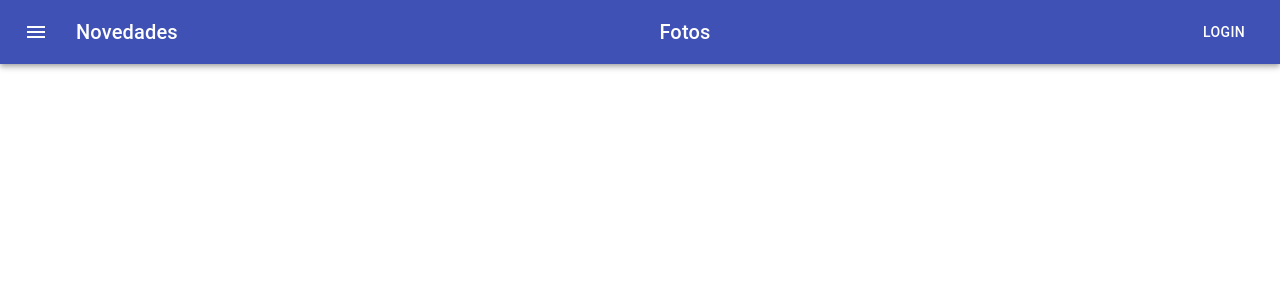
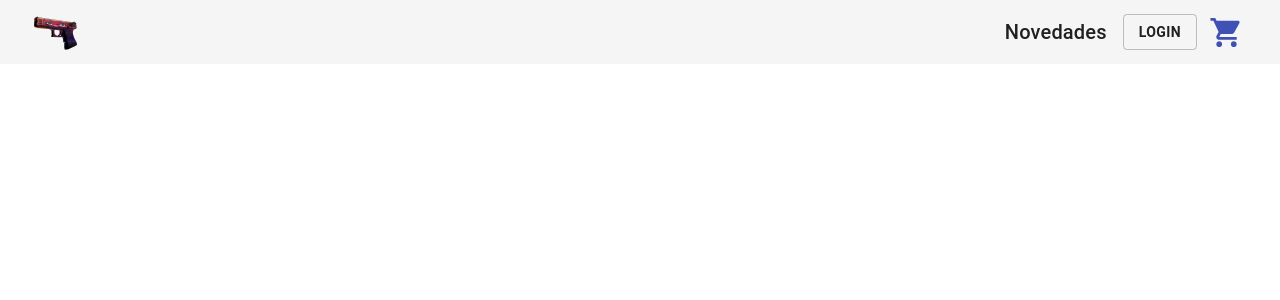
Before and after one commit to agustinsps/skin-store, a React (Create React App) app: page / in a window 1280 px wide. Shown: the top 300 px of the page. Built offline with nearby package versions, Linux system fonts and the light colour scheme.

Commit message:
Agregue el Componente Icono Carrito

```diff
--- a/public/index.html
+++ b/public/index.html
@@ -9,11 +9,7 @@
       name="description"
       content="Web site created using create-react-app"
     />
-    <link rel="apple-touch-icon" href="%PUBLIC_URL%/logo192.png" />
-    <!--
-      manifest.json provides metadata used when your web app is installed on a
-      user's mobile device or desktop. See https://developers.google.com/web/fundamentals/web-app-manifest/
-    -->
+
     <link rel="manifest" href="%PUBLIC_URL%/manifest.json" />
     <!--
       Notice the use of %PUBLIC_URL% in the tags above.
@@ -24,7 +20,7 @@
       work correctly both with client-side routing and a non-root public URL.
       Learn how to configure a non-root public URL by running `npm run build`.
     -->
-    <title>React App</title>
+    <title>Skin Store</title>
   </head>
   <body>
     <noscript>You need to enable JavaScript to run this app.</noscript>
--- a/src/App.jsx
+++ b/src/App.jsx
@@ -1,6 +1,6 @@
 
 import './App.css';
-import NavBar from './components/NavBar';
+import NavBar from './components/NavBar/NavBar';
 
 function App() {
   return (
--- /dev/null
+++ b/src/components/CartWidget.jsx
@@ -0,0 +1,12 @@
+import { IconButton } from "@material-ui/core";
+import { ShoppingCart } from "@material-ui/icons";
+
+function CartWidget() {
+    return (
+            <IconButton aria-label="show cart items" color="inherit">
+             <ShoppingCart fontSize="large" color="primary"/>
+            </IconButton>
+    )
+}
+
+export default CartWidget
--- a/src/components/NavBar.jsx
+++ /dev/null
@@ -1,43 +0,0 @@
-import React from 'react';
-import { makeStyles } from '@material-ui/core/styles';
-import AppBar from '@material-ui/core/AppBar';
-import Toolbar from '@material-ui/core/Toolbar';
-import Typography from '@material-ui/core/Typography';
-import Button from '@material-ui/core/Button';
-import IconButton from '@material-ui/core/IconButton';
-import MenuIcon from '@material-ui/icons/Menu';
-
-const useStyles = makeStyles((theme) => ({
-  root: {
-    flexGrow: 1,
-  },
-  menuButton: {
-    marginRight: theme.spacing(2),
-  },
-  title: {
-    flexGrow: 1,
-  },
-}));
-
-export default function NavBar() {
-  const classes = useStyles();
-
-  return (
-    <div className={classes.root}>
-      <AppBar position="static">
-        <Toolbar>
-          <IconButton edge="start" className={classes.menuButton} color="inherit" aria-label="menu">
-            <MenuIcon />
-          </IconButton>
-          <Typography variant="h6" className={classes.title}>
-            Novedades
-          </Typography>
-          <Typography variant="h6" className={classes.title}>
-            Fotos
-          </Typography>
-          <Button color="inherit">Login</Button>
-        </Toolbar>
-      </AppBar>
-    </div>
-  );
-}
--- /dev/null
+++ b/src/components/NavBar/NavBar.jsx
@@ -0,0 +1,52 @@
+import React from 'react';
+import { makeStyles } from '@material-ui/core/styles';
+import AppBar from '@material-ui/core/AppBar';
+import Toolbar from '@material-ui/core/Toolbar';
+import Typography from '@material-ui/core/Typography';
+import Button from '@material-ui/core/Button';
+import CartWidget from '../CartWidget';
+
+const useStyles = makeStyles((theme) => ({
+  root: {
+    flexGrow: 1,
+    marginBottom: "7rem",
+  },
+  appBar: {
+    backgroundColor:"whitesmoke",
+    boxShadow: "none",
+  },
+  grow: {
+    flexGrow: 1,
+  },
+  button: {
+    marginLeft: theme.spacing(2),
+  },
+  image: {
+    marginRight: "10px",
+    height: "3rem",
+  }
+}));
+
+export default function NavBar() {
+  const classes = useStyles();
+
+  return (
+    <div className={classes.root}>
+      <AppBar position="fixed" className={classes.appBar}>
+        <Toolbar>
+            <img src="Images/logo.png" className={classes.image} alt="Logo"/>
+            <div className={classes.grow} />
+          <Typography variant="h6" color="textPrimary">
+            Novedades
+          </Typography>
+          <div className={classes.button}>
+          <Button variant={"outlined"}>
+          <strong>LOGIN</strong>
+          </Button>
+          </div>
+          <CartWidget/>
+        </Toolbar>
+      </AppBar>
+    </div>
+  );
+}
--- a/src/index.js
+++ b/src/index.js
@@ -2,7 +2,7 @@ import React from 'react';
 import ReactDOM from 'react-dom';
 import './index.css';
 import App from './App';
-import reportWebVitals from './reportWebVitals';
+
 
 ReactDOM.render(
   <React.StrictMode>
@@ -10,8 +10,3 @@ ReactDOM.render(
   </React.StrictMode>,
   document.getElementById('root')
 );
-
-// If you want to start measuring performance in your app, pass a function
-// to log results (for example: reportWebVitals(console.log))
-// or send to an analytics endpoint. Learn more: https://bit.ly/CRA-vitals
-reportWebVitals();
```
Also changed, not shown: public/Images/logo.png (added), 1 other file (tests, documents, lock files or other folders).
